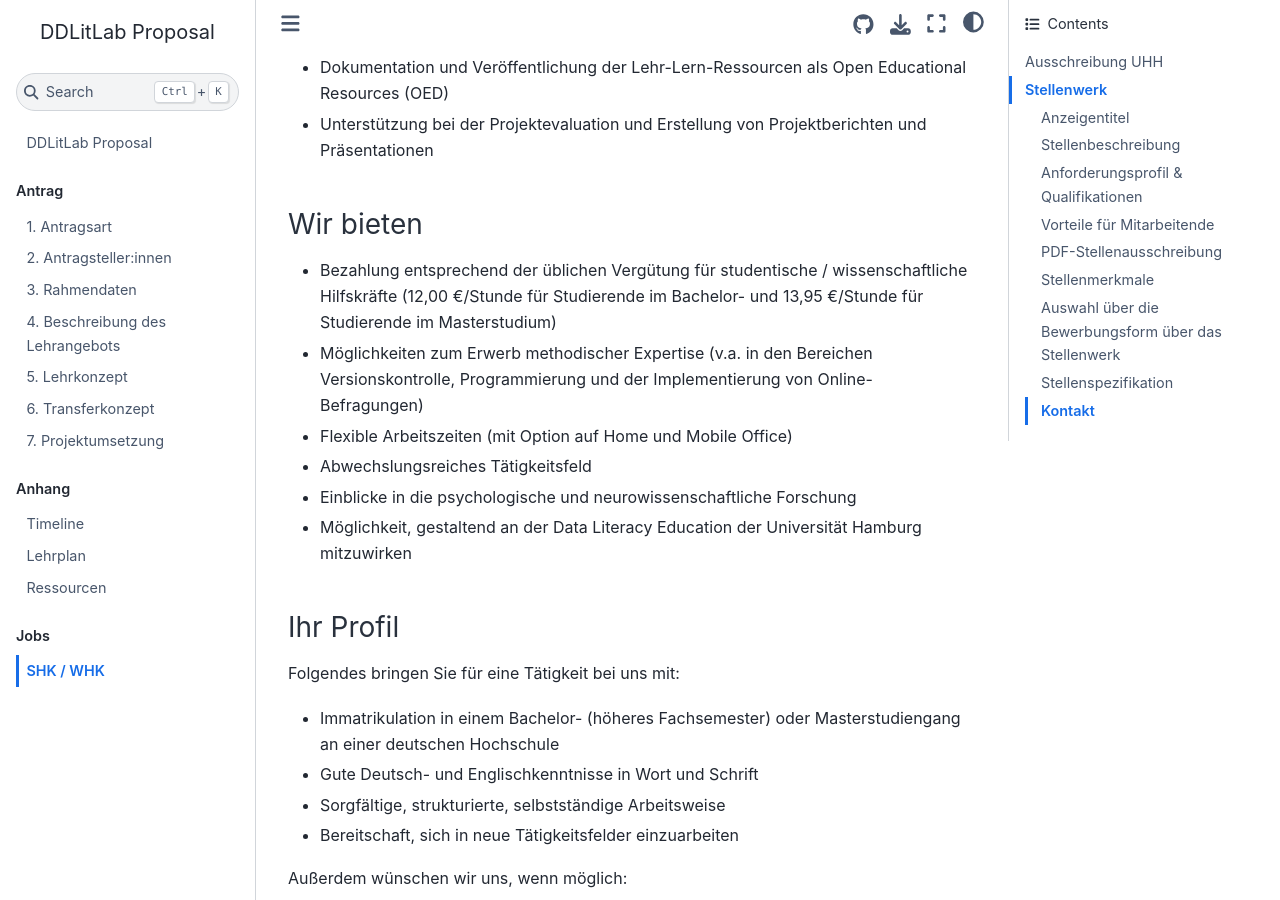
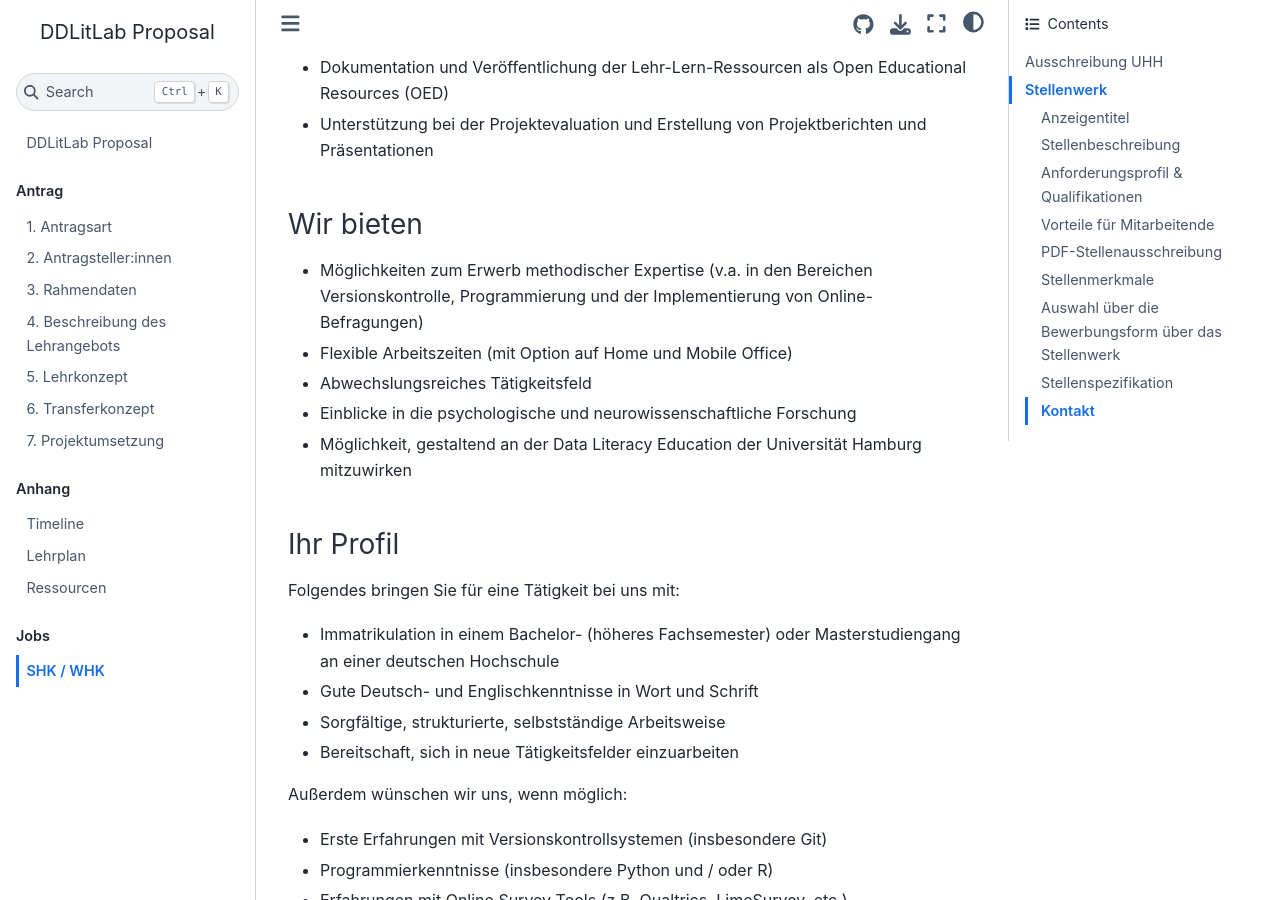
Before and after one commit to lnnrtwttkhn/ddlitlab-proposal, a Jupyter Book: the page built from docs/ausschreibung_whk.md, in a window 1280 px wide and 900 px high, scrolled down 1452 px. Built offline with Jupyter Book 1.0.4 settings and Sphinx 7.4.7 and the Sphinx Book theme 1.1.4, drawn with Linux system fonts in a browser that asks for light colours.

Commit message:
remove payment information

```diff
--- a/docs/ausschreibung_whk.md
+++ b/docs/ausschreibung_whk.md
@@ -41,7 +41,6 @@ Zur Einstellung ist eine aktuelle Immatrikulationsbescheinigung vorzulegen.
 
 ### Wir bieten
 
-- Bezahlung entsprechend der üblichen Vergütung für studentische / wissenschaftliche Hilfskräfte (12,00 €/Stunde für Studierende im Bachelor- und 13,95 €/Stunde für Studierende im Masterstudium)
 - Möglichkeiten zum Erwerb methodischer Expertise (v.a. in den Bereichen Versionskontrolle, Programmierung und der Implementierung von Online-Befragungen)
 - Flexible Arbeitszeiten (mit Option auf Home und Mobile Office)
 - Abwechslungsreiches Tätigkeitsfeld
```
